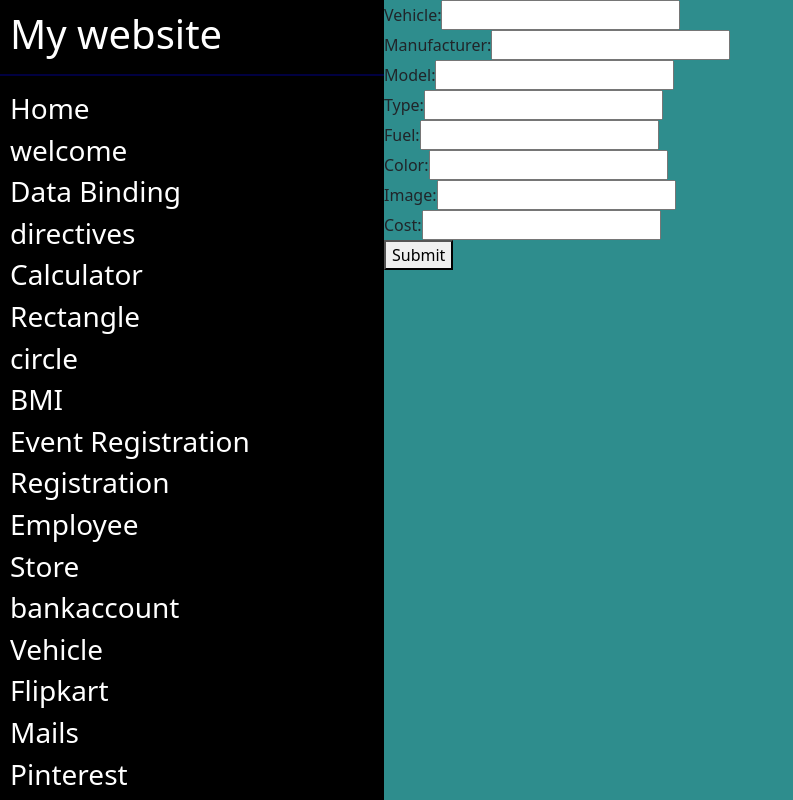
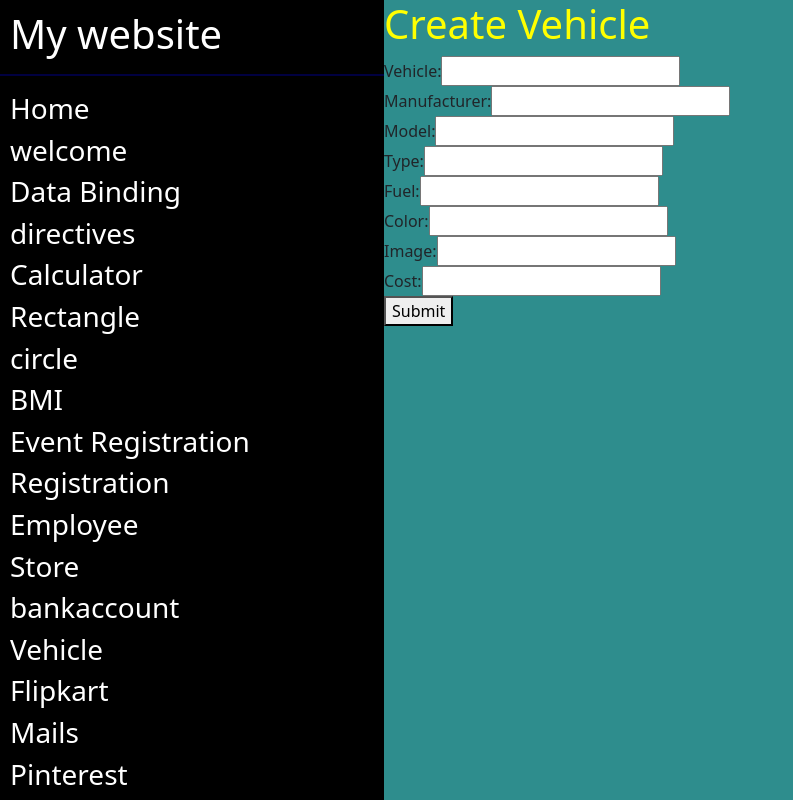
Before and after one commit to udayv1992/my-app, an Angular app: page /dashboard/createvehicle in a window 1280 px wide. Shown: the whole page, without its empty margins (0-793 px from the left). Built offline with nearby package versions, Linux system fonts and the light colour scheme.

Commit message:
new heading added

```diff
--- a/src/app/create-vehicle/create-vehicle.component.css
+++ b/src/app/create-vehicle/create-vehicle.component.css
@@ -0,0 +1,3 @@
+h1{
+    color: yellow;
+}
--- a/src/app/create-vehicle/create-vehicle.component.html
+++ b/src/app/create-vehicle/create-vehicle.component.html
@@ -1,3 +1,4 @@
+<h1>Create Vehicle</h1>
 <form [formGroup]="vehicleForm">
     <label for="">Vehicle:</label>
     <input type="text" formControlName="Vehicle">
```
